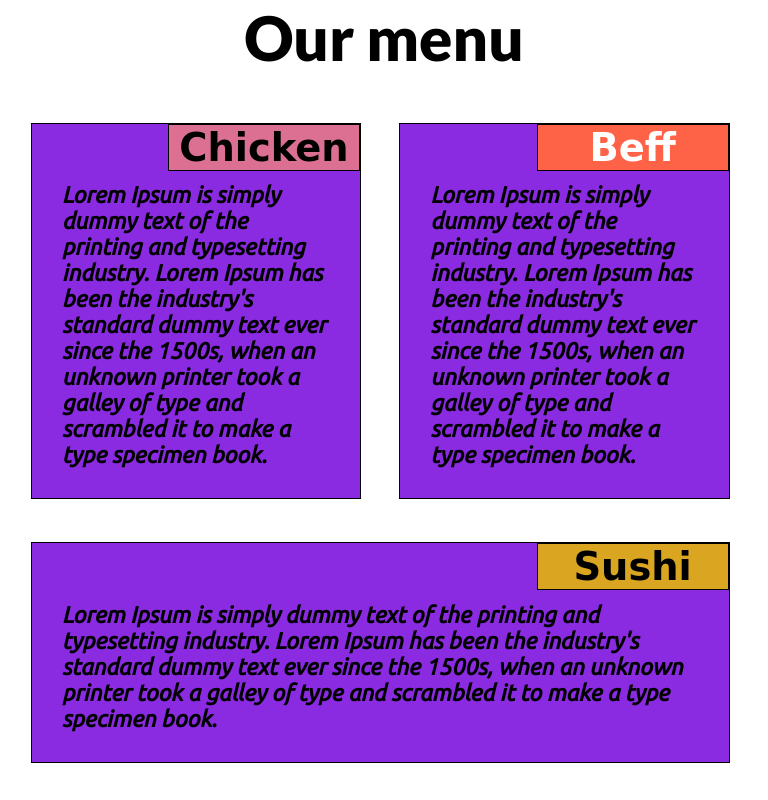
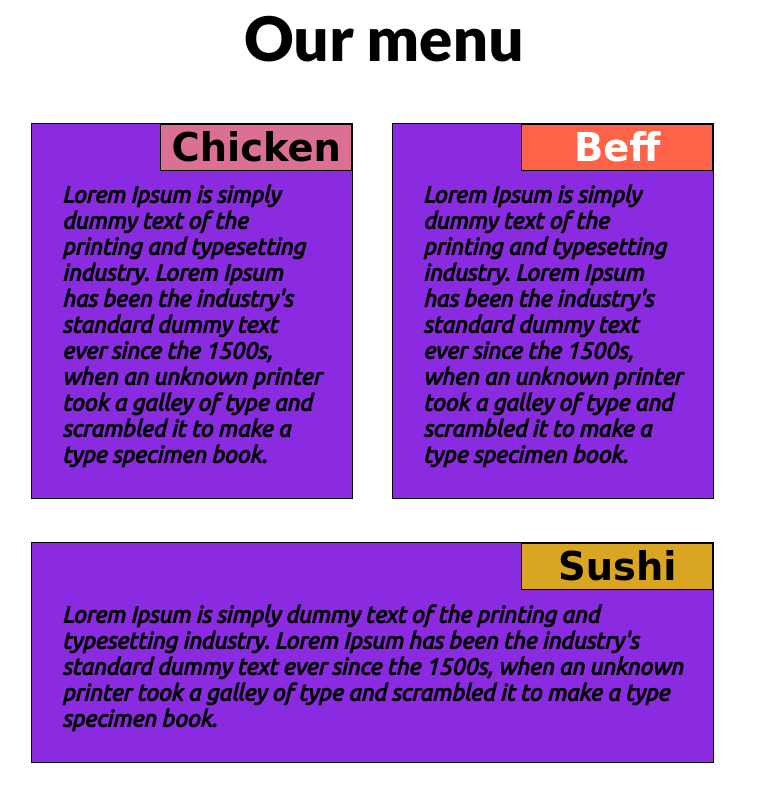
Before and after one commit to MelquiCarvalho/MelquiCarvalho.github.io, a plain HTML site: page index.html in a window 768 px wide. Drawn offline with Linux system fonts and the light colour scheme; a web font is replaced by a local one.

Commit message:
css com algumas modificações no títluo e largura do blocos (section)

```diff
--- a/css/style.css
+++ b/css/style.css
@@ -50,7 +50,7 @@ section{
 .title{
     border: solid 1px black;
     font-family: 'Chelsea Market', cursive;
-    font-size: 20px;
+    font-size: 2vw;
     font-weight: 700;
     margin: auto;
     position: relative;
@@ -90,7 +90,7 @@ section{
     .title{
         position: relative;
         float: right;
-        width: 40%;
+        width: 45%;
         height: 35%;
     }
 }
@@ -104,7 +104,7 @@ section{
         top: 50px ;
         float: left;
         margin: 3vw 3vw 3vw 4vw;
-        width: 43vw;
+        width: 42vw;
 
     }
 
@@ -112,7 +112,7 @@ section{
         top: 50px ;
         float: left;
         margin: 3vw 3vw 3vw 2vw;
-        width: 43vw;
+        width: 42vw;
 
     }
 
@@ -121,7 +121,7 @@ section{
         clear: left;
         margin: 4vw 6vw 3vw 4vw;
         top: 20px;
-        width: 91vw;
+        width: 89vw;
     }
 
     .menu{
```
